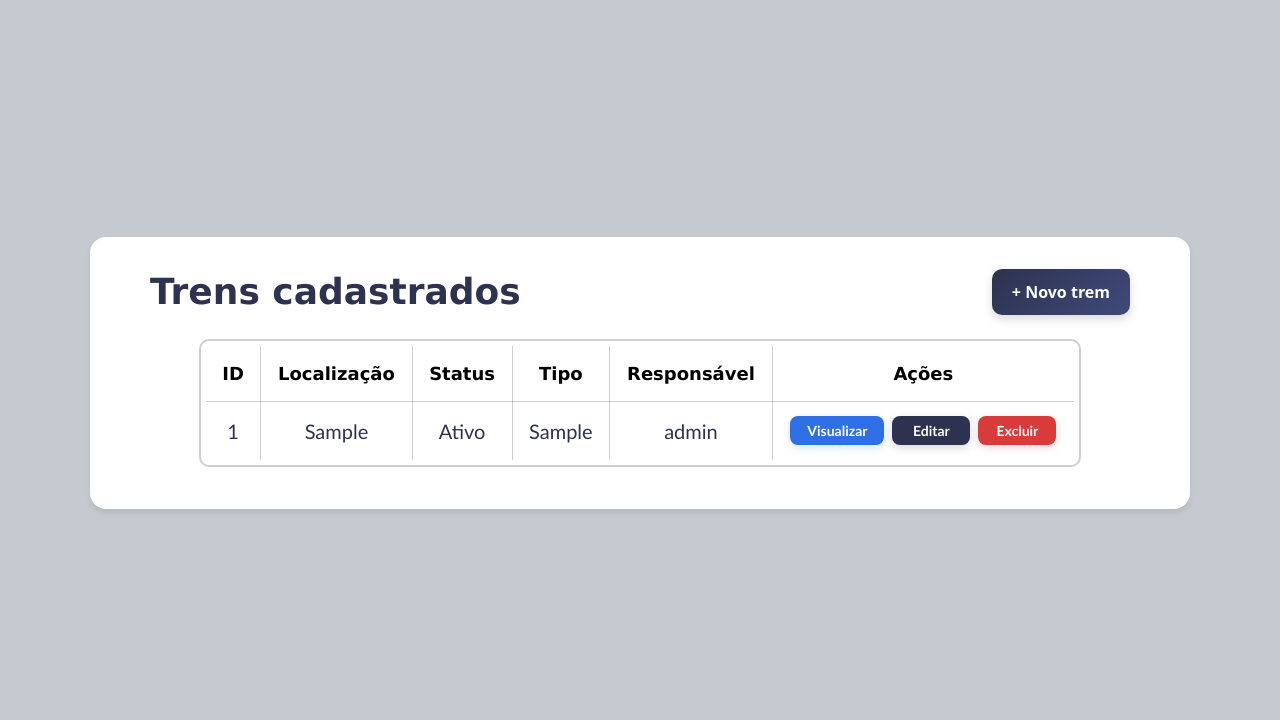
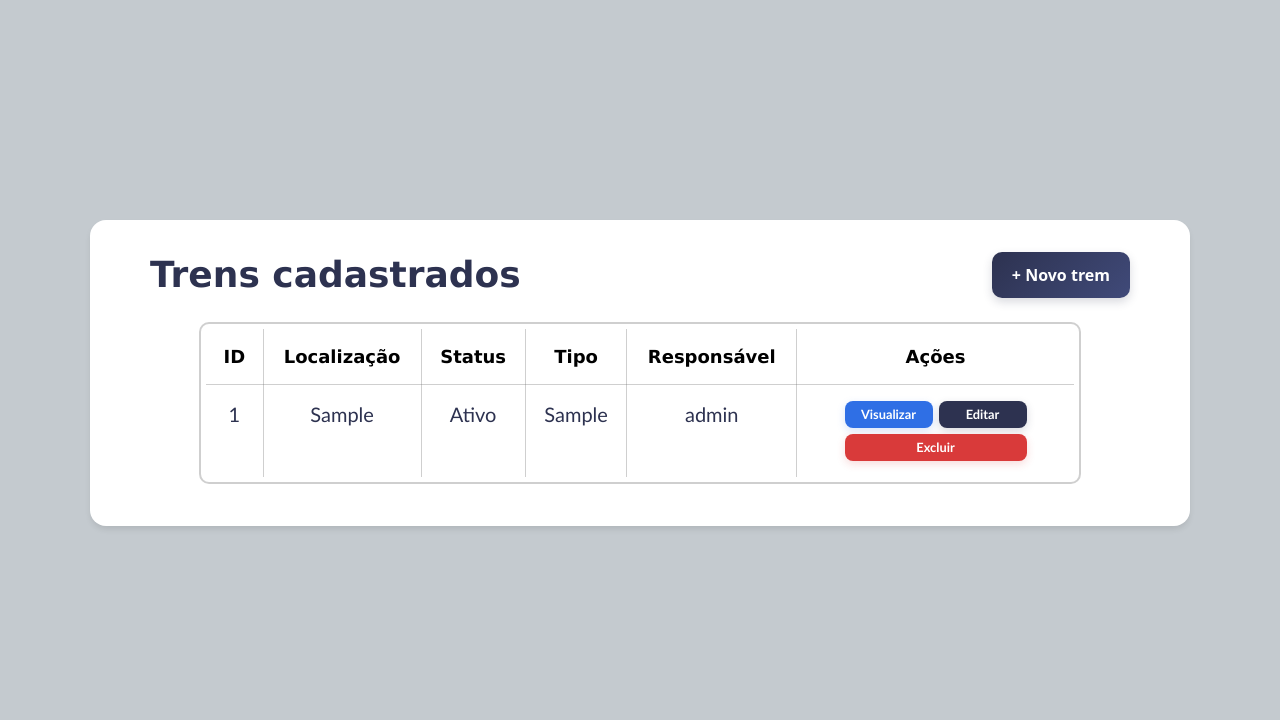
Before and after one commit to NiniveSC/sa-ferrorama, a PHP site: page /public/trens/tela-lista-trens.php in a window 1280 px wide. Shown: the part 99-819 px from the top of the page. Run offline with PHP 8.4, Linux system fonts and the light colour scheme; the visitor is signed in with stand-in values (Sample User, id 1); data comes from the database, SQL or seed files in the repository; tables that the repository leaves empty hold one stand-in row (values such as "Sample post").

Commit message:
up - alterando o style da tabela de trens

```diff
--- a/assets/style/style.css
+++ b/assets/style/style.css
@@ -394,12 +394,56 @@ td {
     /* A mesma cor de linha que você está usando */
     padding: 14px 16px;
     text-align: left;
+    white-space: nowrap;
+}
+
+.btn-acao {
+    white-space: nowrap;
+    min-width: 72px;
+    padding: 6px 10px;
+    font-size: 0.78rem;
+    text-align: center;
+    line-height: 1.2;
+}
+
+.acao-tabela {
+    display: flex;
+    align-items: center;
+    justify-content: center;
+    gap: 6px;
+    flex-wrap: wrap;
+    width: 100%;
+    max-width: 182px;
+    margin: 0 auto;
+    text-align: center;
+    padding: 2px 0;
+}
+
+.acao-tabela .btn-acao {
+    width: calc(50% - 3px);
+    min-width: 0;
+    margin: 0;
+    padding: 6px 8px;
+    font-size: 0.8rem;
+}
+
+.acao-tabela .btn-acao:last-child {
+    width: 100%;
+    display: block;
 }
 
 /* IMPORTANTE: Remove a linha vertical da última coluna (Ações) */
 th:last-child,
 td:last-child {
     border-right: none;
+}
+
+.borda-tabela th:last-child,
+.borda-tabela td:last-child {
+    width: 280px;
+    min-width: 280px;
+    max-width: 280px;
+    white-space: nowrap;
 }
 
 th {
--- a/public/trens/tela-lista-trens.php
+++ b/public/trens/tela-lista-trens.php
@@ -132,22 +132,22 @@ if (!$resultado) {
                     </td>
 
                     <td>
-                        <div class="d-flex flex-wrap gap-2 justify-content-center">
+                        <div class="acao-tabela">
                             <a href="visualizar-trens.php?id_trem=<?php echo $trem['id_trem']; ?>"
-                                class="btn btn-sm px-3 text-white fw-semibold"
-                                style="background: #2f6fe5; border: none; border-radius: 8px; min-width: 94px; box-shadow: 0 3px 8px rgba(47, 111, 229, 0.18);">
+                                class="btn btn-sm px-3 text-white fw-semibold btn-acao"
+                                style="background: #2f6fe5; border: none; border-radius: 8px; box-shadow: 0 3px 8px rgba(47, 111, 229, 0.18);">
                                 Visualizar
                             </a>
 
                             <a href="editar-trens.php?id_trem=<?php echo $trem['id_trem']; ?>"
-                                class="btn btn-sm px-3 text-white fw-semibold"
-                                style="background: #2D3250; border: none; border-radius: 8px; min-width: 78px; box-shadow: 0 3px 8px rgba(45, 50, 80, 0.18);">
+                                class="btn btn-sm px-3 text-white fw-semibold btn-acao"
+                                style="background: #2D3250; border: none; border-radius: 8px; box-shadow: 0 3px 8px rgba(45, 50, 80, 0.18);">
                                 Editar
                             </a>
 
                             <a href="excluir-trens.php?id_trem=<?php echo $trem['id_trem']; ?>"
-                                class="btn btn-sm px-3 text-white fw-semibold"
-                                style="background: #d93a3a; border: none; border-radius: 8px; min-width: 78px; box-shadow: 0 3px 8px rgba(217, 58, 58, 0.18);">
+                                class="btn btn-sm px-3 text-white fw-semibold btn-acao"
+                                style="background: #d93a3a; border: none; border-radius: 8px; box-shadow: 0 3px 8px rgba(217, 58, 58, 0.18);">
                                 Excluir
                             </a>
                         </div>
```
